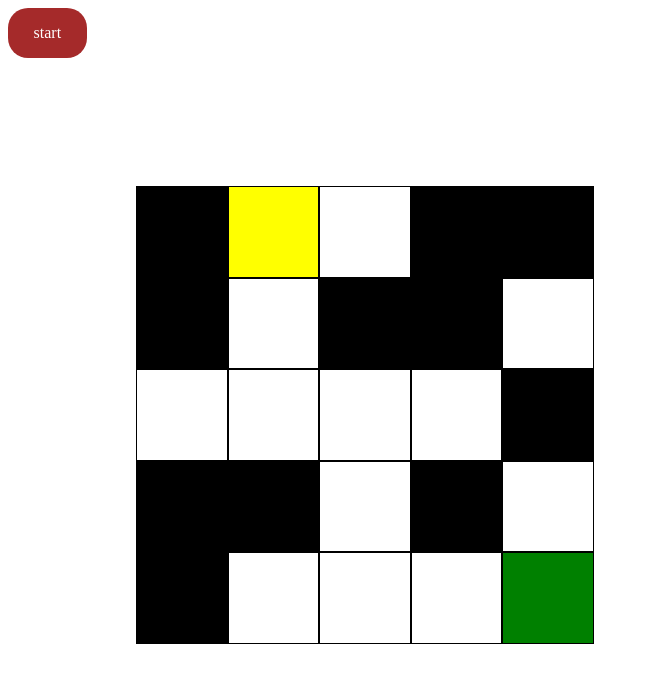
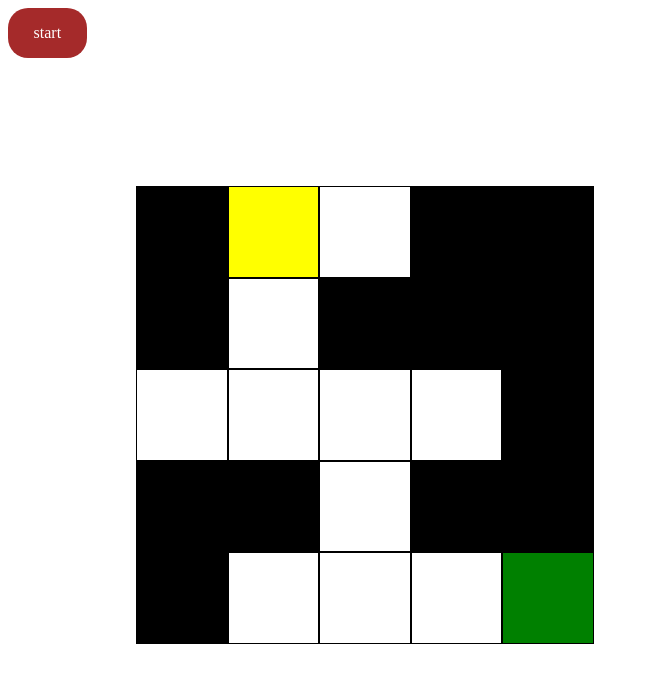
Before and after one commit to WebDevBegala/Backtrack, a plain HTML site: page index.html in a window 1280 px wide. Shown: the whole page, without its empty margins (0-649 px from the left). Drawn offline with nearby package versions, Linux system fonts and the light colour scheme.

Commit message:
Kis javítások

```diff
--- a/index.html
+++ b/index.html
@@ -23,7 +23,7 @@
             <div class="field"></div>
             <div class="field wall"></div>
         <div class="field wall"></div>
-            <div class="field"></div>
+            <div class="field wall"></div>
             <div class="field"></div>
             <div class="field"></div>
         <div class="field"></div>
@@ -33,7 +33,7 @@
         <div class="field wall"></div>
             <div class="field"></div>
             <div class="field wall"></div>
-            <div class="field "></div>
+            <div class="field wall"></div>
         <div class="field wall"></div>
             <div class="field"></div>
             <div class="field"></div>
--- a/main.css
+++ b/main.css
@@ -17,6 +17,7 @@
     width: 7vw;
     height: 7vw;
     border: 1px solid black;
+    transition: 0.2s;
 }
 
 .wall{
@@ -25,6 +26,7 @@
 
 .player{
     background-color: yellow;
+    transition: 0.2s;
 }
 
 .end{
```
